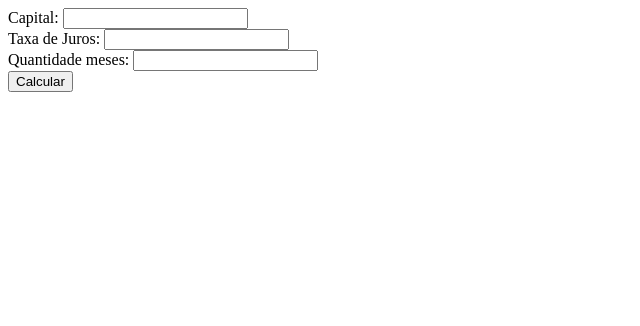
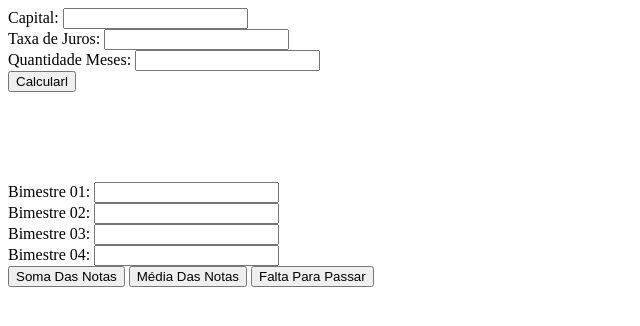
Before and after one commit to aluno88293/primeiroi_3t, a plain HTML site: page index.html in a window 1280 px wide. Shown: the whole page, without its empty margins (0-640 px from the left). Drawn offline with Linux system fonts and the light colour scheme.

Commit message:
Update index.html

```diff
--- a/index.html
+++ b/index.html
@@ -10,12 +10,21 @@
 </head>
 <body>
 
-Capital: <input id="valor" type="text"> <br>
-Taxa de Juros: <input id="juros" type="text"> <br>
+    Capital: <input id="valor" type="text"><br>
+    Taxa de Juros: <input id="juros" type="text"><br>
+    Quantidade Meses: <input id="meses" type="text"><br>
+    <button onclick="total()">Calcularl</button>
 
-Quantidade meses: <input id="meses" type="text"> <br>
+    <br><br><br><br>
+    <span id="resultado"></span><br><br>
+    Bimestre 01: <input id="b1" type="text"><br>
+    Bimestre 02: <input id="b2" type="text"><br>
+    Bimestre 03: <input id="b3" type="text"><br>
+    Bimestre 04: <input id="b4" type="text"><br>
 
-<button onclick="total()">Calcular</button>
+<button onclick="soma()">Soma Das Notas</button>
+<button onclick="media()">Média Das Notas</button>
+<button onclick="falta()">Falta Para Passar</button>
 
 </body>
 </html>
```
